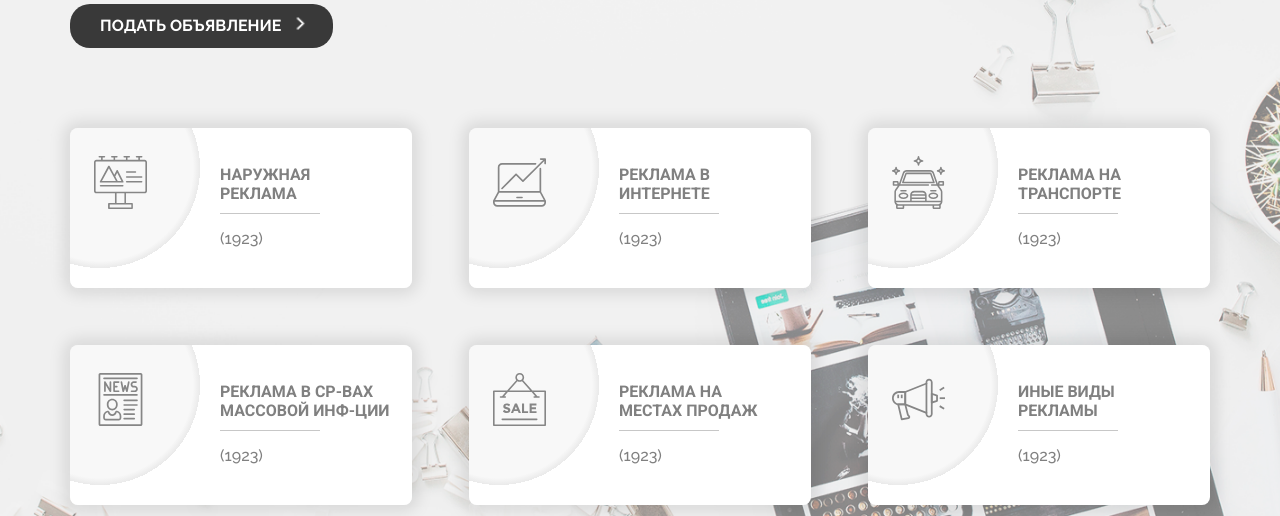
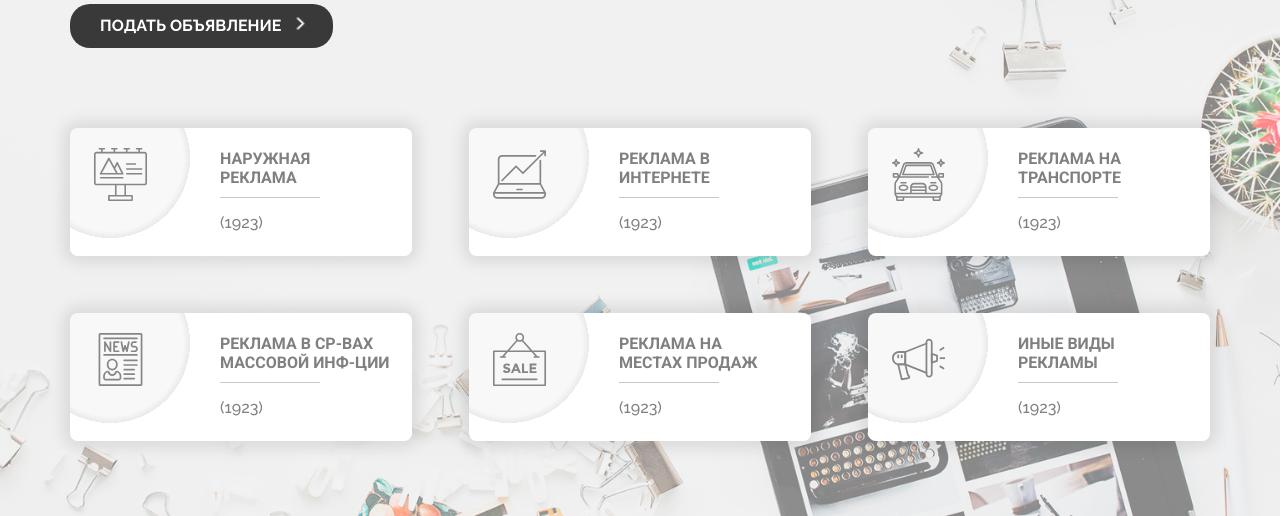
Before and after one commit to kamlauka/addad.loc, a plain HTML site: page template/index.html in a window 1280 px wide. Shown: the part 284-800 px from the top of the page. Drawn offline with Linux system fonts and the light colour scheme.

Commit message:
front some bugs fixed

```diff
--- a/template/scss/_find-your-adversiting.scss
+++ b/template/scss/_find-your-adversiting.scss
@@ -54,13 +54,13 @@
   flex-direction: row;
   justify-content: space-between;
   align-items: center;
-  min-height: 10em;
+  min-height: 8em;
   width: 30%;
   border-radius: 8px;
   margin-right: 5%;
   margin-bottom: 5%;
   background-color: $color-white;
-  background: radial-gradient(circle at 30px 40px, #F8F8F8 93px, #EAEAEA 100px, #FFFFFF 100px);
+  background: radial-gradient(circle at 40px 30px, #F8F8F8 73px, #EAEAEA 80px, #FFFFFF 80px);
   color: $color-add-light;
   box-shadow: 0px 0px 16px 6px rgba(0,0,0,0.1);
   cursor: pointer;
@@ -70,7 +70,7 @@
   }
 
   &:hover {
-    background: radial-gradient(circle at 30px 40px, $color-main 100px, #FFFFFF 101px);
+    background: radial-gradient(circle at 40px 30px, $color-main 80px, #FFFFFF 81px);
 
     .link-card__image {
       &_billboard {
@@ -124,7 +124,7 @@
 
   &__image {
     position: relative;
-    top: -25px;
+    top: -17px;
     width: 53px;
     height: 53px;
     margin-left: 7%;
```
Also changed, not shown: template/css/main.css.
